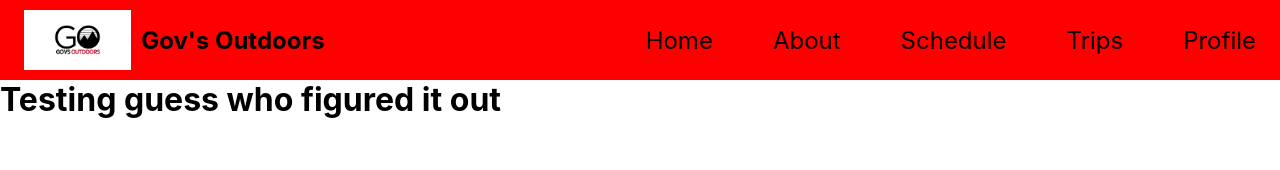
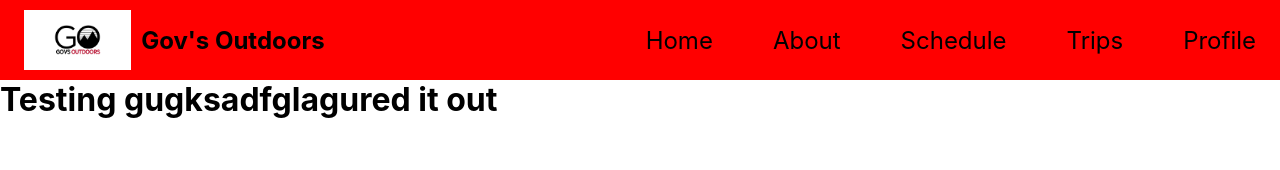
Before and after one commit to eprim7/govsOutdoors, a React (Create React App) app: page /profile in a window 1280 px wide. Shown: the top 170 px of the page. Built offline with nearby package versions, Linux system fonts and the light colour scheme.

Commit message:
i want this to work so bad

```diff
--- a/src/pages/Profile/Profile.jsx
+++ b/src/pages/Profile/Profile.jsx
@@ -6,7 +6,7 @@ function Profile() {
 
         <>
             <Header />
-            <h1>Testing guess who figured it out </h1>
+            <h1>Testing gugksadfglagured it out </h1>
         </>
 
     );
```
